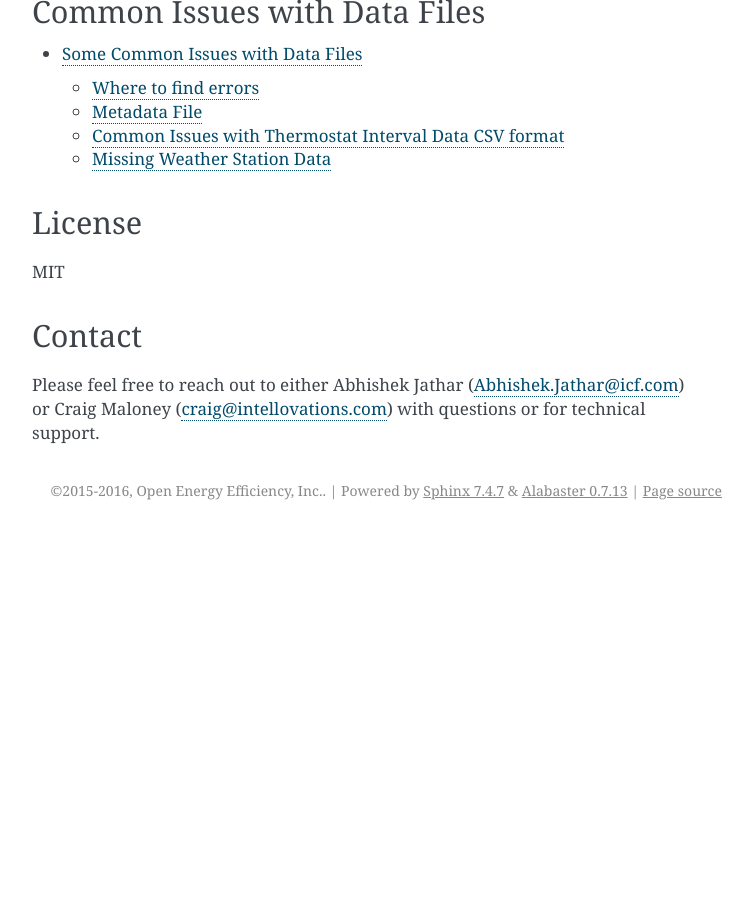
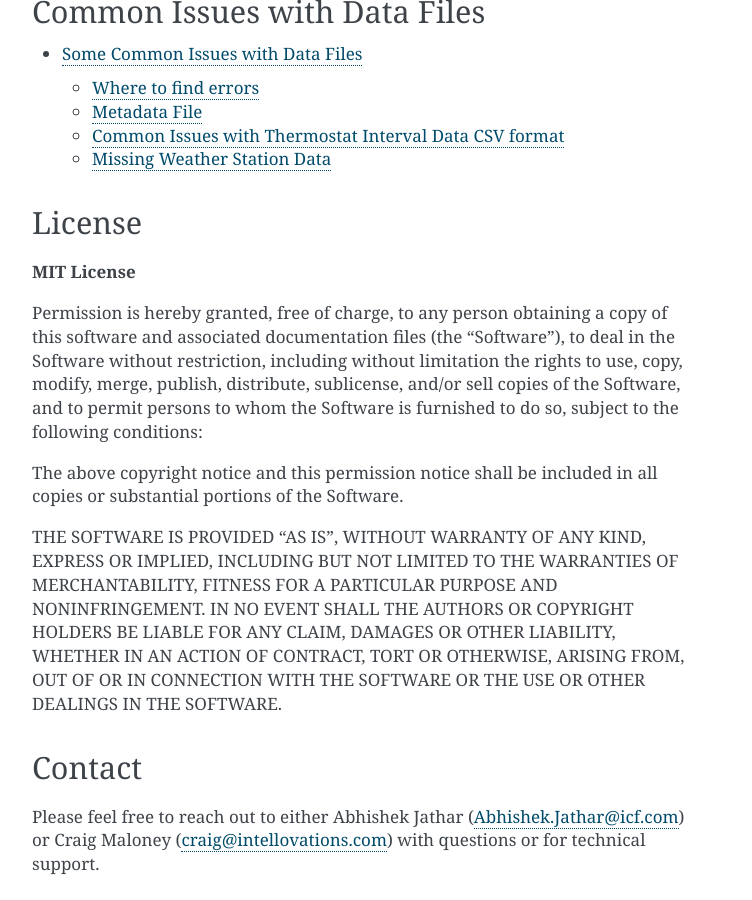
Before and after one commit to EPAENERGYSTAR/epathermostat, a Sphinx documentation site: the page built from docs/index.rst, in a window 1280 px wide and 900 px high, scrolled down 990 px. Shown: the whole window, without its empty margins (388-1140 px from the left). Built offline with Sphinx 7.4.7, drawn with Linux system fonts in a browser that asks for light colours; before the commit the page ends 1520 px from its top, so only the background shows below that.

Commit message:
Adding license text, updating tutorial

```diff
--- a/docs/index.rst
+++ b/docs/index.rst
@@ -34,7 +34,13 @@
 License
 -------
 
-MIT
+**MIT License**
+
+Permission is hereby granted, free of charge, to any person obtaining a copy of this software and associated documentation files (the "Software"), to deal in the Software without restriction, including without limitation the rights to use, copy, modify, merge, publish, distribute, sublicense, and/or sell copies of the Software, and to permit persons to whom the Software is furnished to do so, subject to the following conditions:
+
+The above copyright notice and this permission notice shall be included in all copies or substantial portions of the Software.
+
+THE SOFTWARE IS PROVIDED "AS IS", WITHOUT WARRANTY OF ANY KIND, EXPRESS OR IMPLIED, INCLUDING BUT NOT LIMITED TO THE WARRANTIES OF MERCHANTABILITY, FITNESS FOR A PARTICULAR PURPOSE AND NONINFRINGEMENT. IN NO EVENT SHALL THE AUTHORS OR COPYRIGHT HOLDERS BE LIABLE FOR ANY CLAIM, DAMAGES OR OTHER LIABILITY, WHETHER IN AN ACTION OF CONTRACT, TORT OR OTHERWISE, ARISING FROM, OUT OF OR IN CONNECTION WITH THE SOFTWARE OR THE USE OR OTHER DEALINGS IN THE SOFTWARE.
 
 Contact
 -------
--- a/docs/tutorial.rst
+++ b/docs/tutorial.rst
@@ -100,8 +100,8 @@
     packages used by this package and has installers for Windows, macOS, and
     Linux.
 
-Once you have verified a correct installation, import the necessary methods
-and set a directory for finding and storing data.
+Once you have verified a correct installation, you may customize the driver
+script to load and compute the data.
 
 .. note::
 
```
